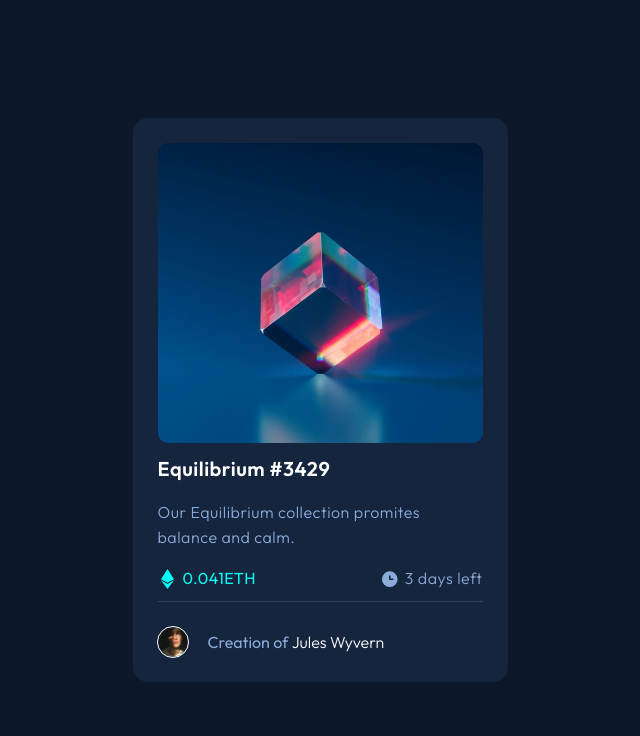
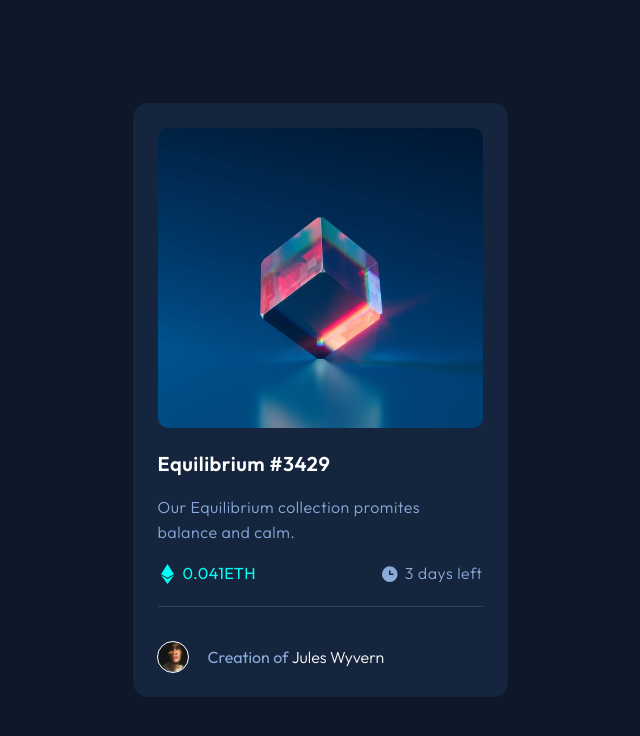
Before and after one commit to dzevad-cyber/frontendmentor-newbie-crypto-card, a plain HTML site: page index.html in a window 1280 px wide. Shown: the whole page, without its empty margins (320-960 px from the left). Drawn offline with Linux system fonts and the light colour scheme.

Commit message:
edited styles.css

```diff
--- a/style.css
+++ b/style.css
@@ -95,7 +95,7 @@ h1 {
 
 .card {
   display: grid;
-  row-gap: 10px;
+  row-gap: 20px;
 
   max-width: 375px;
   background-color: var(--bg-card);
@@ -111,7 +111,7 @@ h1 {
   row-gap: 15px;
 
   border-bottom: 1px solid var(--bg-line);
-  padding-bottom: 10px;
+  padding-bottom: 20px;
 }
 
 .img-on-hover {
```
